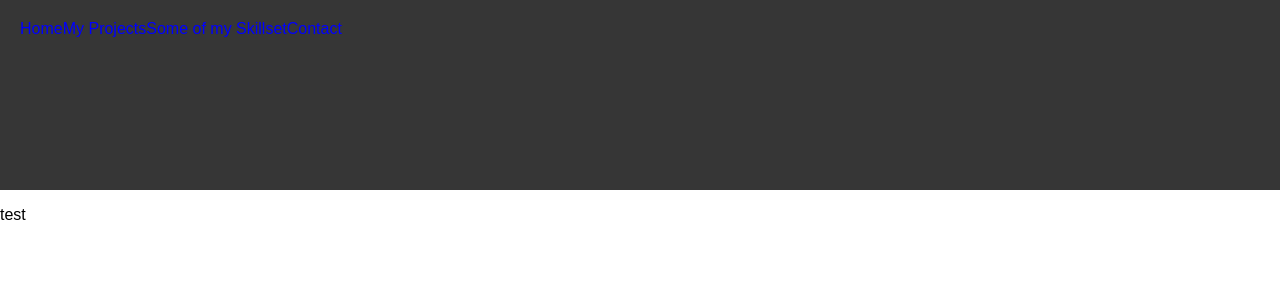
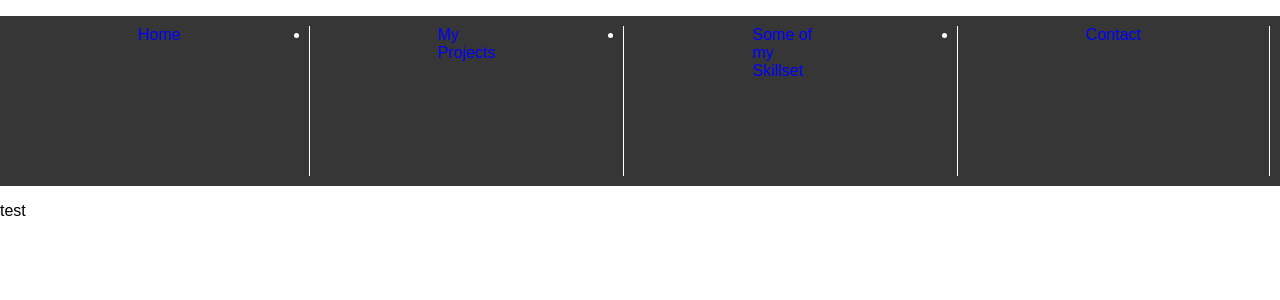
Before and after one commit to chriswfoster/2ndPortfolio, a React (Create React App) app: page / in a window 1280 px wide. Shown: the top 300 px of the page. Built offline with nearby package versions, Linux system fonts and the light colour scheme.

Commit message:
Setting up nav

```diff
--- a/src/components/App.css
+++ b/src/components/App.css
@@ -5,13 +5,6 @@
 .App-logo {
   animation: App-logo-spin infinite 20s linear;
   height: 80px;
-}
-
-.App-header {
-  background-color: #363636;
-  height: 150px;
-  padding: 20px;
-  color: white;
 }
 
 .App-title {
@@ -23,6 +16,31 @@
 }
 
 @keyframes App-logo-spin {
-  from { transform: rotate(0deg); }
-  to { transform: rotate(360deg); }
+  from {
+    transform: rotate(0deg);
+  }
+  to {
+    transform: rotate(360deg);
+  }
 }
+
+/* --------------- IN USE ------------------- */
+
+.App-header {
+  background-color: #363636;
+  height: 150px;
+  padding: 10px;
+  color: white;
+  display: flex;
+  flex-direction: row;
+  flex-wrap: nowrap;
+  justify-content: space-around;
+  align-items: center;
+  align-content: stretch;
+}
+.App-header li {
+  padding-right: 10vw;
+  padding-left: 10vw;
+  height: 100%;
+  border-right: solid white 1px;
+}
--- a/src/components/App.js
+++ b/src/components/App.js
@@ -16,37 +16,37 @@ class App extends Component {
   render() {
     return (
       <div>
-        <div className="App-header">
-        <Link
+        <ul className="App-header">
+        <li><Link
           to="/"
           className=""
           style={{ textDecoration: "none", color: "blue" }}
         >
           Home
-        </Link>
-        <Link
+        </Link></li>
+        <li><Link
           to="/projects"
           className=""
           style={{ textDecoration: "none", color: "blue" }}
         >
           My Projects
-        </Link>
-        <Link
+        </Link></li>
+        <li><Link
           to="/skillset"
           className=""
           style={{ textDecoration: "none", color: "blue" }}
         >
           Some of my Skillset
-        </Link>
-        <Link
+        </Link></li>
+        <li><Link
           to="/contact"
           className=""
           style={{ textDecoration: "none", color: "blue" }}
         >
           Contact
-        </Link>
+        </Link></li>
 
-      </div>
+      </ul>
 
 
       <div>
```
